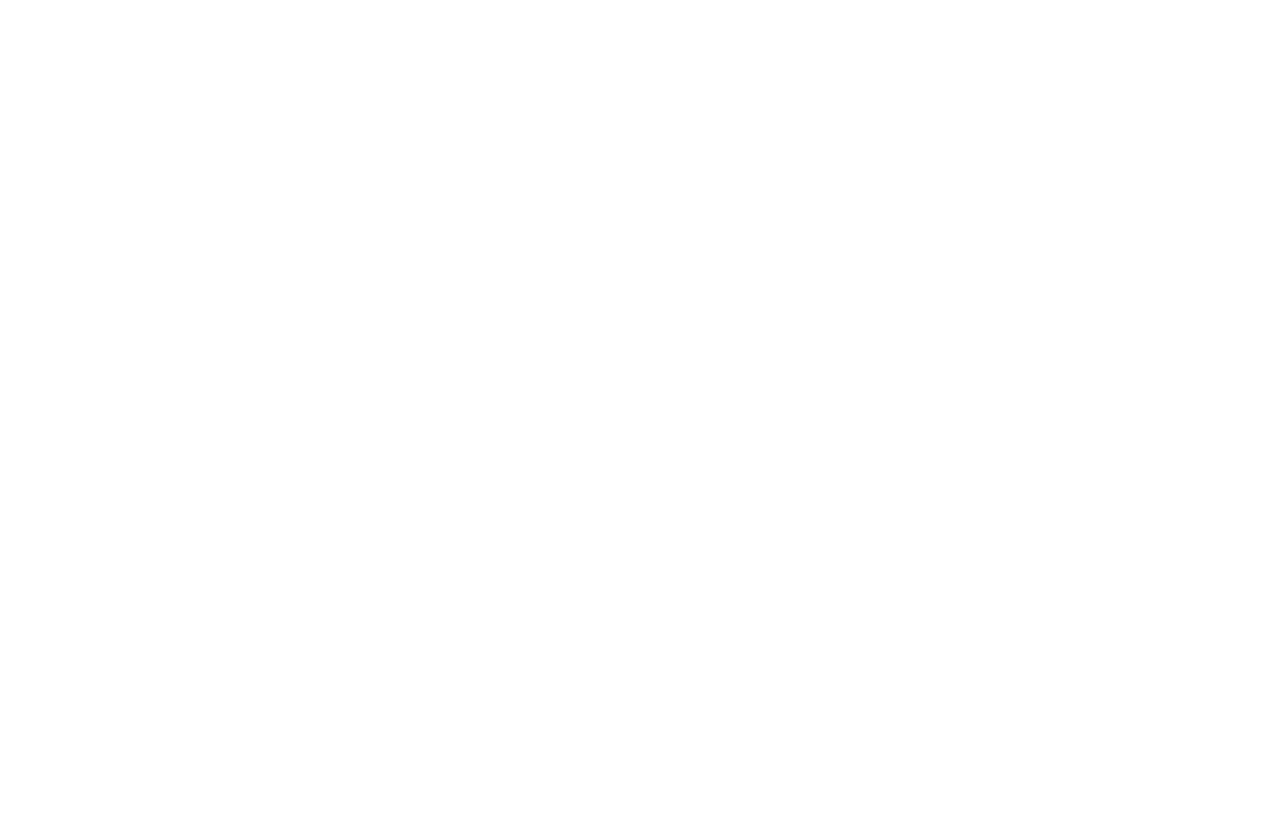
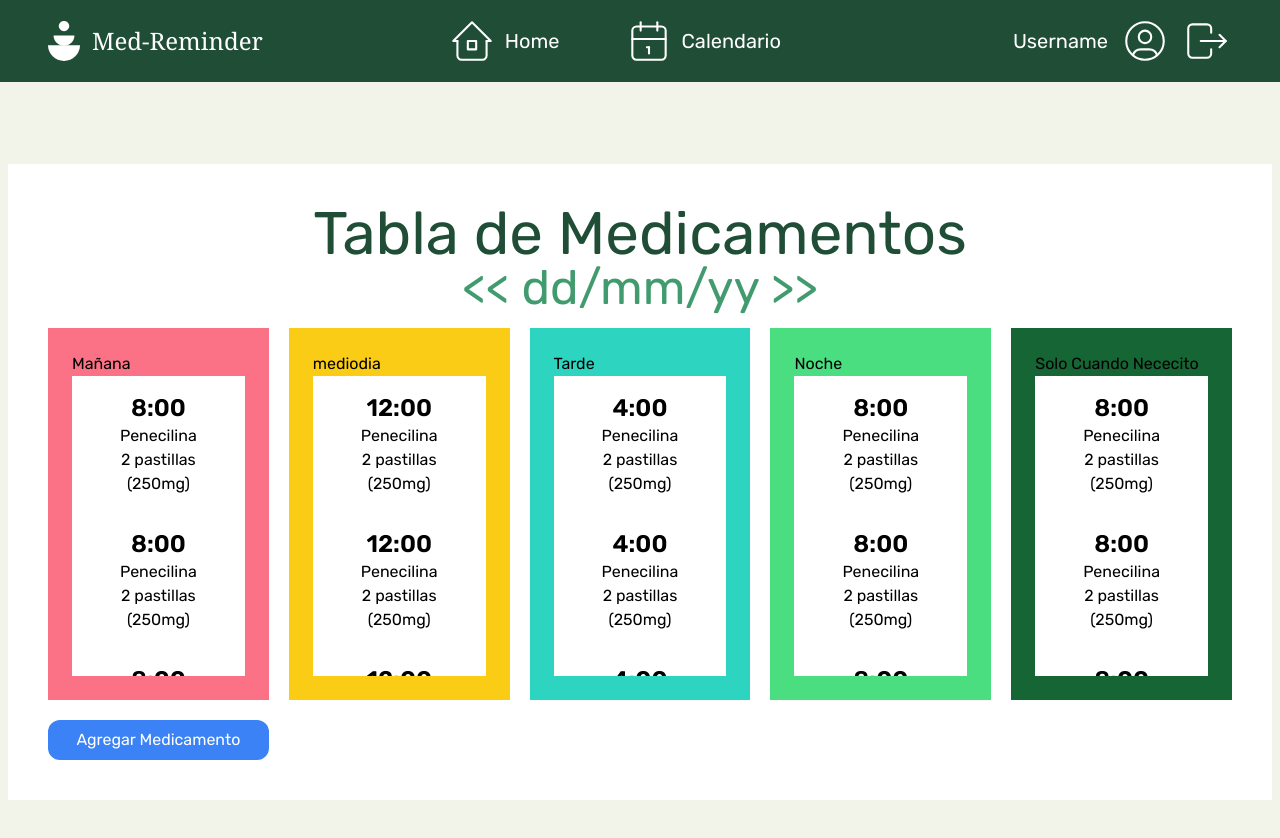
Before and after one commit to rodrigoBojorquez/client-med-reminder, a React (Vite) app: page /calendario in a window 1280 px wide. Before the commit this address had no page. Shown: the top 838 px of the page. Before the commit the page ends 800 px from the top, so only its background shows below. Built offline with nearby package versions, Linux system fonts and the light colour scheme.

Commit message:
calendario

```diff
--- a/src/App.jsx
+++ b/src/App.jsx
@@ -1,5 +1,7 @@
 import { BrowserRouter, Route, Routes } from 'react-router-dom'
+import Error404 from './components/Error404'
 import AccountRecovery from './routes/AccountRecovery'
+import Calendario from './routes/Calendario'
 import Home from './routes/Home'
 import IndexApp from './routes/IndexApp'
 import Login from './routes/Login'
@@ -19,6 +21,11 @@
         <Route path='/account-recovery' element={<AccountRecovery/>} />
         <Route path='/reset-password' element={<ResetPassword/>} />
         <Route path='/index' element={<IndexApp/>} />
+        <Route path='/calendario' element={<Calendario/>} />
+        <Route path='/*' element={<Error404/>} />
+
+
+
 
       </Routes>
     </BrowserRouter>
--- /dev/null
+++ b/src/components/Error404.jsx
@@ -0,0 +1,9 @@
+import React from 'react'
+
+function Error404() {
+  return (
+    <div>Error404</div>
+  )
+}
+
+export default Error404
--- /dev/null
+++ b/src/components/app/Index/Medicina/Manana.jsx
@@ -0,0 +1,27 @@
+import React from 'react';
+
+function Manana() {
+  const TomarMedicina = [
+    { name: "Penecilina", description: "2 pastillas (250mg)", hora: "8:00" },
+    { name: "Penecilina", description: "2 pastillas (250mg)", hora: "8:00" },
+    { name: "Penecilina", description: "2 pastillas (250mg)", hora: "8:00" },
+  ]
+  return (
+    <div className=' bg-rose-400  p-6'>
+      <p>Mañana</p>
+      <div className="h-[300px] overflow-y-auto">
+        {TomarMedicina.map((TomarMedicinaItem) => {
+          return (
+            <div className="bg-white p-4" key={TomarMedicinaItem.id}>
+              <h1 className="text-center font-semibold text-2xl">{TomarMedicinaItem.hora}</h1>
+              <h3 className="text-center">{TomarMedicinaItem.name}</h3>
+              <p className="text-center">{TomarMedicinaItem.description}</p>
+            </div>
+          );
+        })}
+      </div>
+    </div>
+  )
+}
+
+export default Manana
--- /dev/null
+++ b/src/components/app/Index/Medicina/Mediodia.jsx
@@ -0,0 +1,29 @@
+import React from 'react';
+
+function Mediodia() {
+  const TomarMedicina = [
+    { name: "Penecilina", description: "2 pastillas (250mg)", hora: "12:00" },
+    { name: "Penecilina", description: "2 pastillas (250mg)", hora: "12:00" },
+    { name: "Penecilina", description: "2 pastillas (250mg)", hora: "12:00" },
+
+  ]
+  return (
+    <div className=' bg-yellow-400  p-6'>
+      <p>mediodia</p>
+
+      <div className="h-[300px] overflow-y-auto">
+  {TomarMedicina.map((TomarMedicinaItem) => {
+    return (
+      <div className="bg-white p-4" key={TomarMedicinaItem.id}>
+        <h1 className="text-center font-semibold text-2xl">{TomarMedicinaItem.hora}</h1>
+        <h3 className="text-center">{TomarMedicinaItem.name}</h3>
+        <p className="text-center">{TomarMedicinaItem.description}</p>
+      </div>
+    );
+  })}
+</div>
+    </div>
+  )
+}
+
+export default Mediodia
--- /dev/null
+++ b/src/components/app/Index/Medicina/Noche.jsx
@@ -0,0 +1,28 @@
+import React from 'react';
+
+function Noche() {
+  const TomarMedicina = [
+    {name: "Penecilina",description: "2 pastillas (250mg)", hora:"8:00"},
+    {name: "Penecilina",description: "2 pastillas (250mg)", hora:"8:00"},
+    {name: "Penecilina",description: "2 pastillas (250mg)", hora:"8:00"},
+  ]
+  return (
+    <div className=' bg-green-400  p-6'>
+      <p>Noche</p>
+      <div className="h-[300px] overflow-y-auto">
+  {TomarMedicina.map((TomarMedicinaItem) => {
+    return (
+      <div className="bg-white p-4" key={TomarMedicinaItem.id}>
+        <h1 className="text-center font-semibold text-2xl">{TomarMedicinaItem.hora}</h1>
+        <h3 className="text-center">{TomarMedicinaItem.name}</h3>
+        <p className="text-center">{TomarMedicinaItem.description}</p>
+      </div>
+    );
+  })}
+</div>
+    </div>
+  )
+}
+
+
+export default Noche
--- /dev/null
+++ b/src/components/app/Index/Medicina/SoloCuandoNececito.jsx
@@ -0,0 +1,28 @@
+import React from 'react';
+
+function SoloCuandoNececito() {
+  const TomarMedicina = [
+    {name: "Penecilina",description: "2 pastillas (250mg)", hora:"8:00"},
+    {name: "Penecilina",description: "2 pastillas (250mg)", hora:"8:00"},
+    {name: "Penecilina",description: "2 pastillas (250mg)", hora:"8:00"},
+  ]
+  return (
+    <div className=' bg-green-800  p-6'>
+      <p>Solo Cuando Nececito</p>
+      <div className="h-[300px] overflow-y-auto">
+  {TomarMedicina.map((TomarMedicinaItem) => {
+    return (
+      <div className="bg-white p-4" key={TomarMedicinaItem.id}>
+        <h1 className="text-center font-semibold text-2xl">{TomarMedicinaItem.hora}</h1>
+        <h3 className="text-center">{TomarMedicinaItem.name}</h3>
+        <p className="text-center">{TomarMedicinaItem.description}</p>
+      </div>
+    );
+  })}
+</div>
+    </div>
+  )
+}
+
+
+export default SoloCuandoNececito
--- /dev/null
+++ b/src/components/app/Index/Medicina/TablaMed.jsx
@@ -0,0 +1,106 @@
+import React, { useState } from 'react';
+import Navbar from '../Navbar';
+import Manana from './Manana';
+import Mediodia from './Mediodia';
+import Noche from './Noche';
+import SoloCuandoNececito from './SoloCuandoNececito';
+import Tarde from './Tarde';
+
+function TablaMed() {
+    const [showAddMedModal, setShowAddMedModal] = useState(false);
+
+    const handleAddMedClick = () => {
+        setShowAddMedModal(true);
+    };
+
+    const handleCloseModal = () => {
+        setShowAddMedModal(false);
+    };
+
+    return (
+        <div>
+            <Navbar />
+            <div className='bg-[#F2F4EA] h-screen w-auto grid place-content-center'>
+                <div className='bg-white m-2 p-10'>
+                    <h1 className='text-6xl text-[#1F4D36] text-center '>Tabla de Medicamentos</h1>
+                    <h3 className='text-5xl text-[#429b6e] text-center mb-4'>
+                        <span>{"<<"}</span> dd/mm/yy <span>{">>"}</span>
+                    </h3>
+                    <section className='grid grid-cols-5 gap-5'>
+                        <div>
+                            <Manana />
+                        </div>
+                        <div>
+                            <Mediodia />
+                        </div>
+                        <div>
+                            <Tarde />
+                        </div>
+                        <div>
+                            <Noche />
+                        </div>
+                        <div>
+                            <SoloCuandoNececito />
+                        </div>
+                        <button onClick={handleAddMedClick} className=' text-white bg-blue-500 p-2 rounded-xl '>Agregar Medicamento</button>
+                    </section>
+                </div>
+            </div>
+
+            {showAddMedModal && (
+                <div className="fixed  top-0 left-0 right-0 bottom-0 flex justify-center items-center z-50 bg-opacity-50 bg-black">
+                    <div className=" z-50 bg-white w-[50%]    p-4 rounded-lg shadow-md">
+                        <form>
+                            <h2 className="text-4xl font-semibold mb-4 text-center m-5">Nuevo Medicamento</h2>
+                            <div className="mb-4">
+                                <label htmlFor="nombreMed">Nuevo Medicamento</label>
+                                <input type="text" id="nombreMed" className="border p-2 w-full" />
+                            </div>
+                            <div className="mb-4">
+                                <label htmlFor="tipoMed">Tipo de Medicina</label>
+                                <select id="tipoMed" className="border p-2 w-full">
+                                    <option value="pastilla">Pastilla</option>
+                                    <option value="jarabe">Jarabe</option>
+                                    <option value="inyeccion">Inyección</option>
+                                    {/* Agrega más opciones según sea necesario */}
+                                </select>
+                            </div>
+                            <div className="mb-4">
+                                <label htmlFor="dosis">Dosis</label>
+                                <input type="text" id="dosis" className="border p-2 w-full" />
+                            </div>
+
+                            <div className='grid grid-cols-3 gap-5'>
+                            <div className="mb-4">
+                                <label htmlFor="horaToma">Hora Inicial de Toma</label>
+                                <input type="time" id="horaToma" className="border p-2 w-full" />
+                            </div>
+                            <div className="mb-4">
+                                <label htmlFor="numDosis">Número de Dosis</label>
+                                <input type="number" id="numDosis" className="border p-2 w-full" />
+                            </div>
+                            <div className="mb-4">
+                                <label htmlFor="horas">Cada Cuántas Horas</label>
+                                <input type="number" id="horas" className="border p-2 w-full" />
+                            </div>
+                            </div>
+
+                            <div className="mb-4">
+                                <label htmlFor="comentario">Comentario</label>
+                                <textarea id="comentario" className="border p-2 w-full" rows="3"></textarea>
+                            </div>
+                            <div className="flex justify-end">
+                                <button type="button" onClick={handleCloseModal} className="mr-2">Cancelar</button>
+                                <button type="submit" className="bg-blue-500 text-white px-4 py-2">Guardar</button>
+                            </div>
+                        </form>
+                    </div>
+                </div>
+            )}
+
+
+        </div>
+    );
+}
+
+export default TablaMed;
--- /dev/null
+++ b/src/components/app/Index/Medicina/Tarde.jsx
@@ -0,0 +1,27 @@
+import React from 'react';
+
+function Tarde() {
+  const TomarMedicina = [
+    {name: "Penecilina",description: "2 pastillas (250mg)", hora:"4:00"},
+    {name: "Penecilina",description: "2 pastillas (250mg)", hora:"4:00"},
+    {name: "Penecilina",description: "2 pastillas (250mg)", hora:"4:00"},
+  ]
+  return (
+    <div className=' bg-teal-400  p-6'>
+      <p>Tarde</p>
+      <div className="h-[300px] overflow-y-auto">
+  {TomarMedicina.map((TomarMedicinaItem) => {
+    return (
+      <div className="bg-white p-4" key={TomarMedicinaItem.id}>
+        <h1 className="text-center font-semibold text-2xl">{TomarMedicinaItem.hora}</h1>
+        <h3 className="text-center">{TomarMedicinaItem.name}</h3>
+        <p className="text-center">{TomarMedicinaItem.description}</p>
+      </div>
+    );
+  })}
+</div>
+    </div>
+  )
+}
+
+export default Tarde
--- a/src/components/app/Index/Navbar.jsx
+++ b/src/components/app/Index/Navbar.jsx
@@ -4,9 +4,9 @@
 // IMAGENES E ICONOS
 import Home from "../../../assets/icons/Home.svg"
 import calendar from "../../../assets/icons/calndar.svg"
+import LogoMedReminder from "../../../assets/icons/logo-pagina.svg"
 import logout from "../../../assets/icons/logout.svg"
 import user from "../../../assets/icons/user.svg"
-import LogoMedReminder from "../../../assets/icons/logo-pagina.svg"
 function Navbar() {
     return (
         <div>
@@ -25,7 +25,7 @@
                     </Link>
 
 
-                    <Link to={"/calendar"} className='flex items-center text-white gap-2'>
+                    <Link to={"/calendario"} className='flex items-center text-white gap-2'>
                         <img src={calendar} alt='svg' />
                         <p className='text-xl'>Calendario</p>
                     </Link>
--- /dev/null
+++ b/src/routes/Calendario.jsx
@@ -0,0 +1,13 @@
+import React from 'react'
+import TablaMed from '../components/app/Index/Medicina/TablaMed'
+function Calendario() {
+  return (
+    <div>
+        <div>
+            <TablaMed/>
+        </div>
+    </div>
+  )
+}
+
+export default Calendario
```
Also changed, not shown: src/index.css (line endings or trailing spaces).
